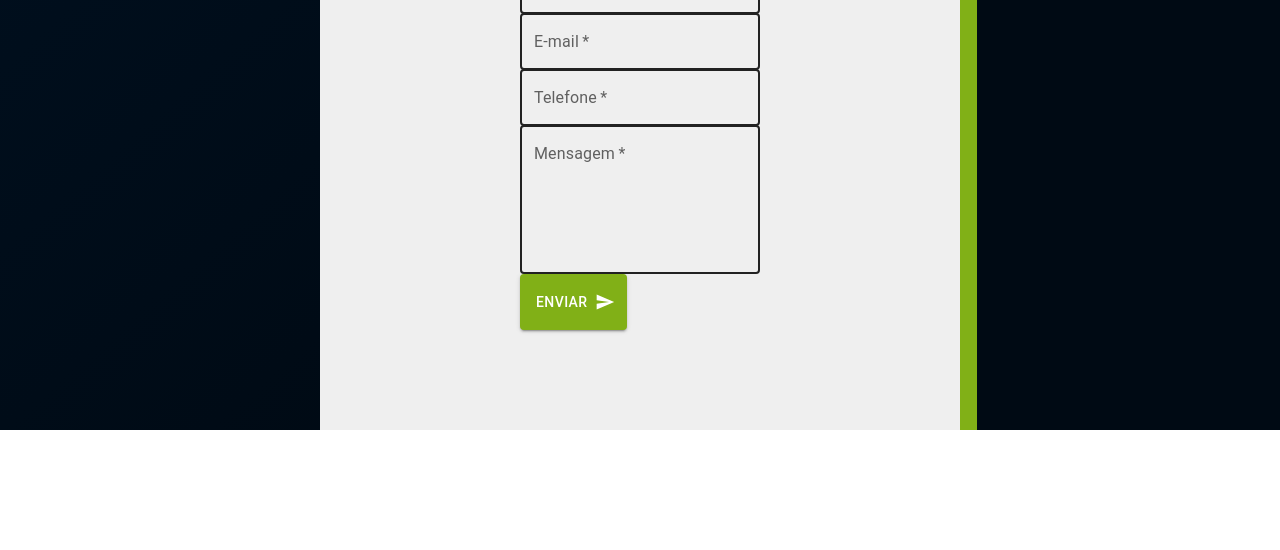
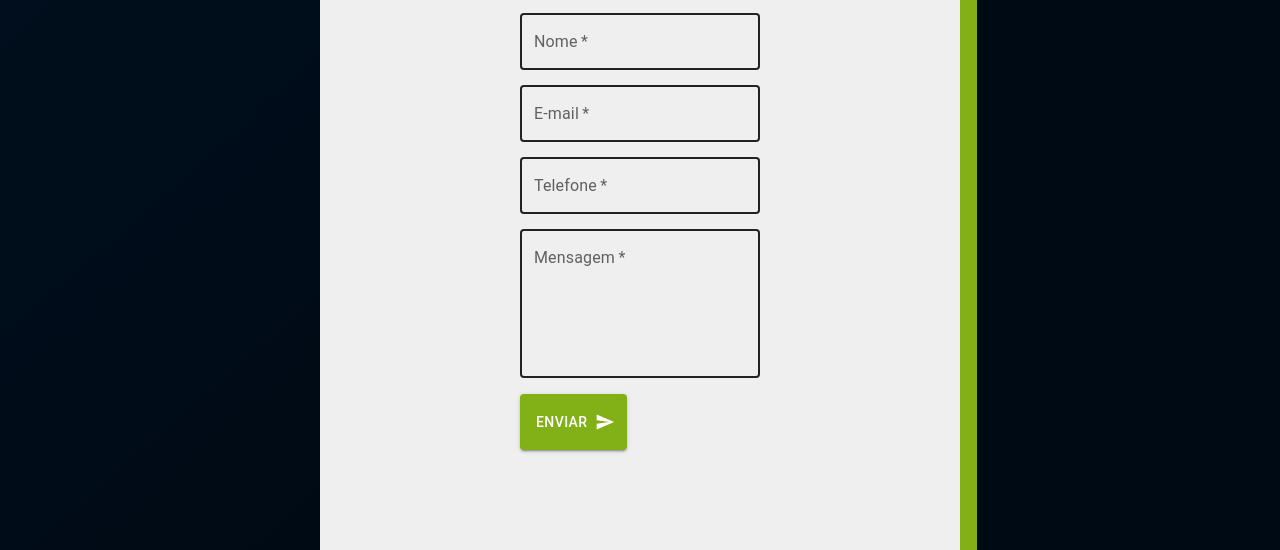
Before and after one commit to Pedromigacz/wppbrazil, a Gatsby site: page /contato in a window 1280 px wide. Shown: the part 480-1030 px from the top of the page. Before the commit the page ends 910 px from the top, so only its background shows below. Built offline with nearby package versions, Linux system fonts and the light colour scheme; Gatsby itself is replaced by a stand-in of ours.

Commit message:
fix margins

```diff
--- a/src/styles/contato.module.css
+++ b/src/styles/contato.module.css
@@ -13,6 +13,7 @@
   font-size: 34px;
   font-weight: 800;
   max-width: 50%;
+  margin-top: 3rem;
 }
 
 .form h1 {
@@ -20,10 +21,11 @@
 }
 
 .input {
-  margin: 0.5rem 0;
+  margin: 0.5rem 0 !important;
 }
 
 :global(.MuiLoadingButton-root) {
+  margin-top: 0.5rem !important;
   background-color: #81b017 !important;
   font-size: 18px;
 }
```
